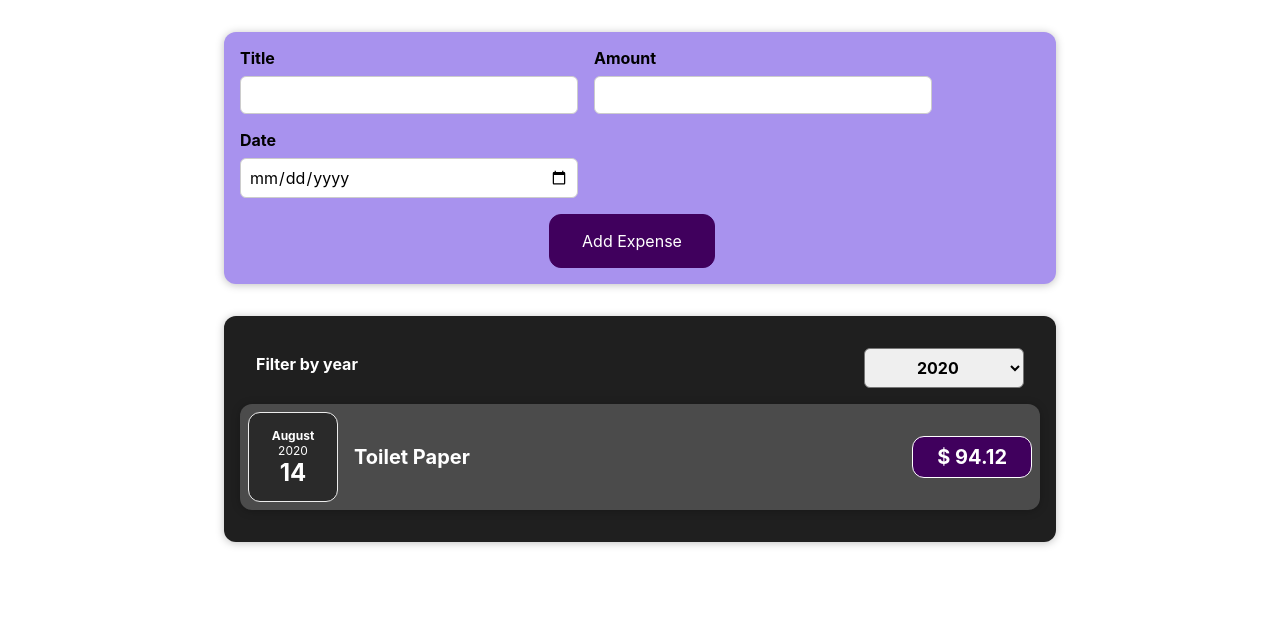
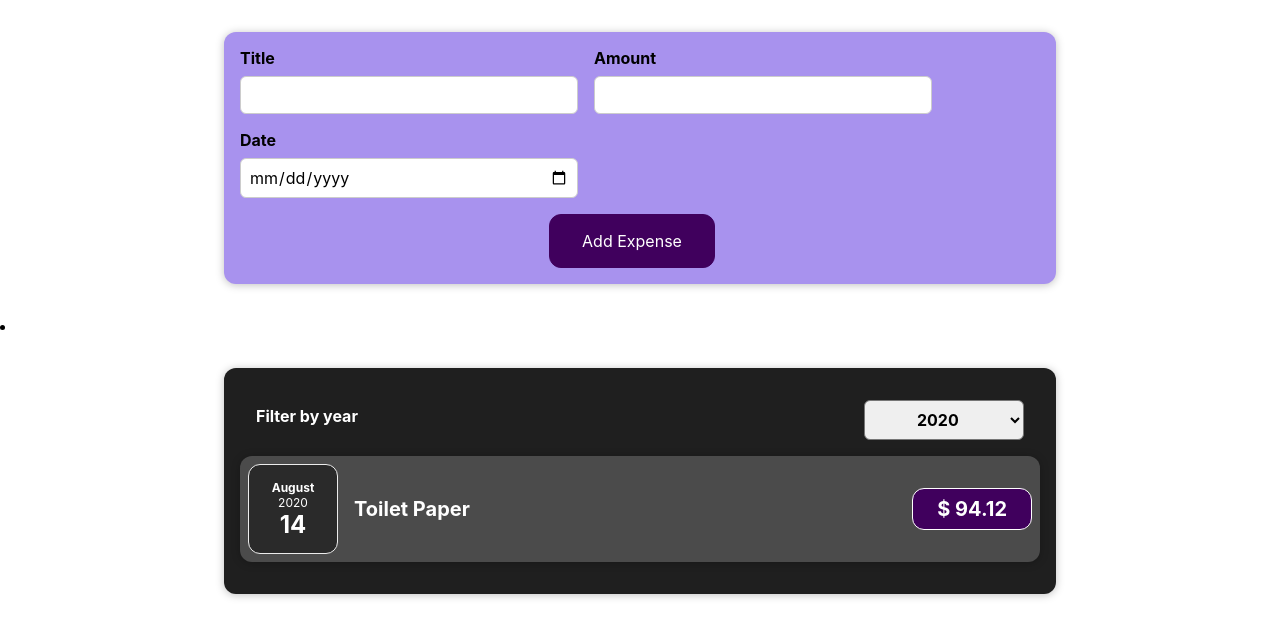
Before and after one commit to irhamsahbana/react-complete-guide, a React (Create React App) app: page / in a window 1280 px wide. Shown: the top 638 px of the page. Built offline with nearby package versions, Linux system fonts and the light colour scheme.

Commit message:
tweak logic when all entire data is missing/not found

```diff
--- a/src/components/Expenses/Expenses.js
+++ b/src/components/Expenses/Expenses.js
@@ -16,12 +16,12 @@ const Expenses = (props) => {
   )
 
   return (
-    <div>
+    <li>
       <Card className='expenses'>
         <ExpensesFilter selected={year} onFilterChange={filterChangeHandler} />
         <ExpensesList filteredExpenses={filteredExpenses}/>
       </Card>
-    </div>
+    </li>
   )
 }
 
--- a/src/components/Expenses/ExpensesList.js
+++ b/src/components/Expenses/ExpensesList.js
@@ -1,11 +1,14 @@
-import './ExpensesList.css'
+import "./ExpensesList.css"
 import ExpenseItem from "./ExpenseItem"
 
 const ExpensesList = (props) => {
-  let expensesContent = <p>No expenses found.</p>
+  if (props.filteredExpenses.length === 0) {
+    return <h2 className='expenses-list__fallback'>No expenses found.</h2>
+  }
 
-  if (props.filteredExpenses.length > 0) {
-    expensesContent = props.filteredExpenses.map((expense) => {
+  return (
+    <ul className='expenses-list'>
+      {props.filteredExpenses.map((expense) => {
         return (
           <ExpenseItem
             key={expense.id}
@@ -14,12 +17,9 @@ const ExpensesList = (props) => {
             amount={expense.amount}
           />
         )
-    })
-  }
-
-  return <ul className='expenses-list'>
-    {expensesContent}
+      })}
     </ul>
+  )
 }
 
 export default ExpensesList
```
Lines whose indentation alone changed are shown as unchanged.
